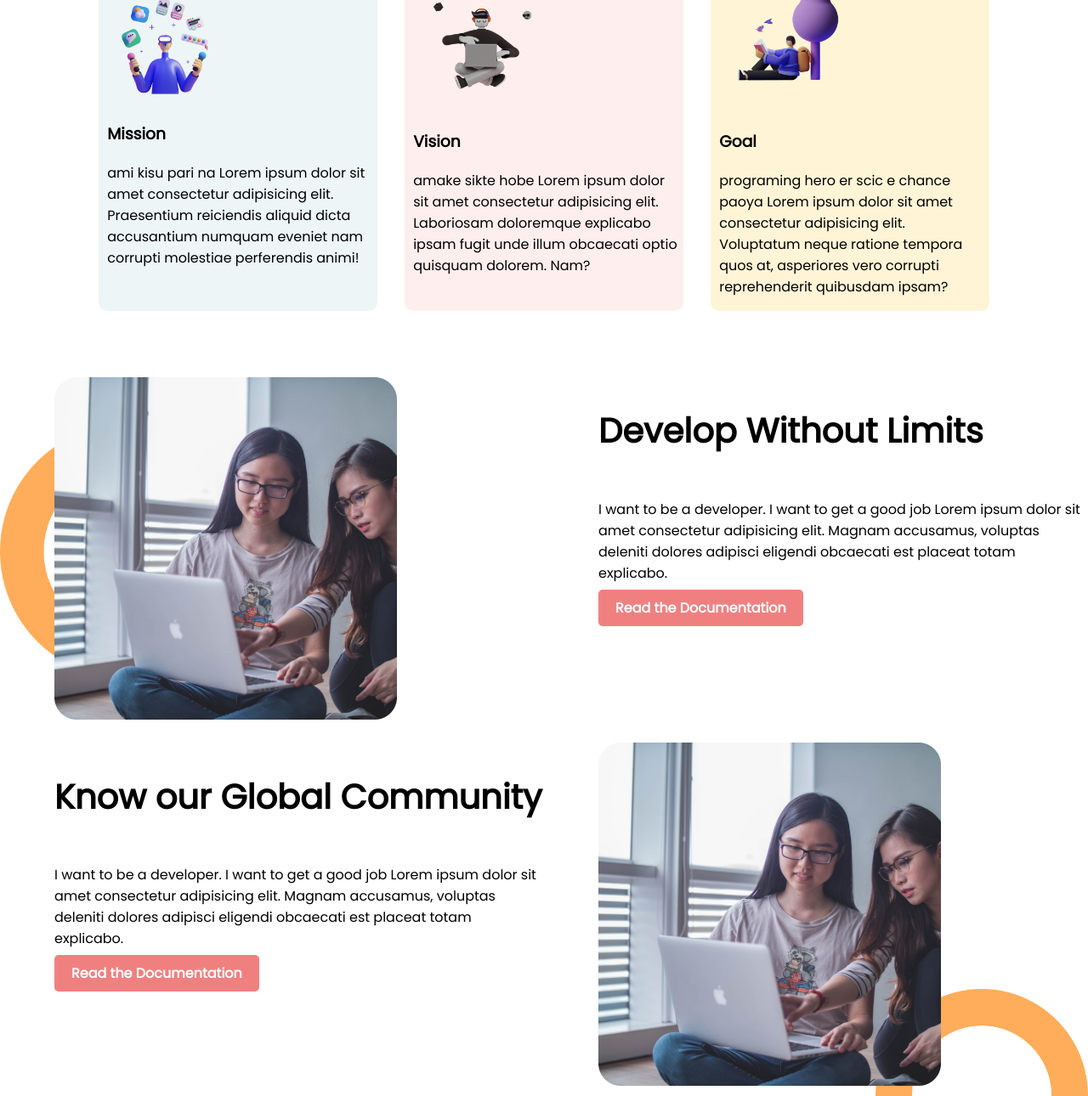
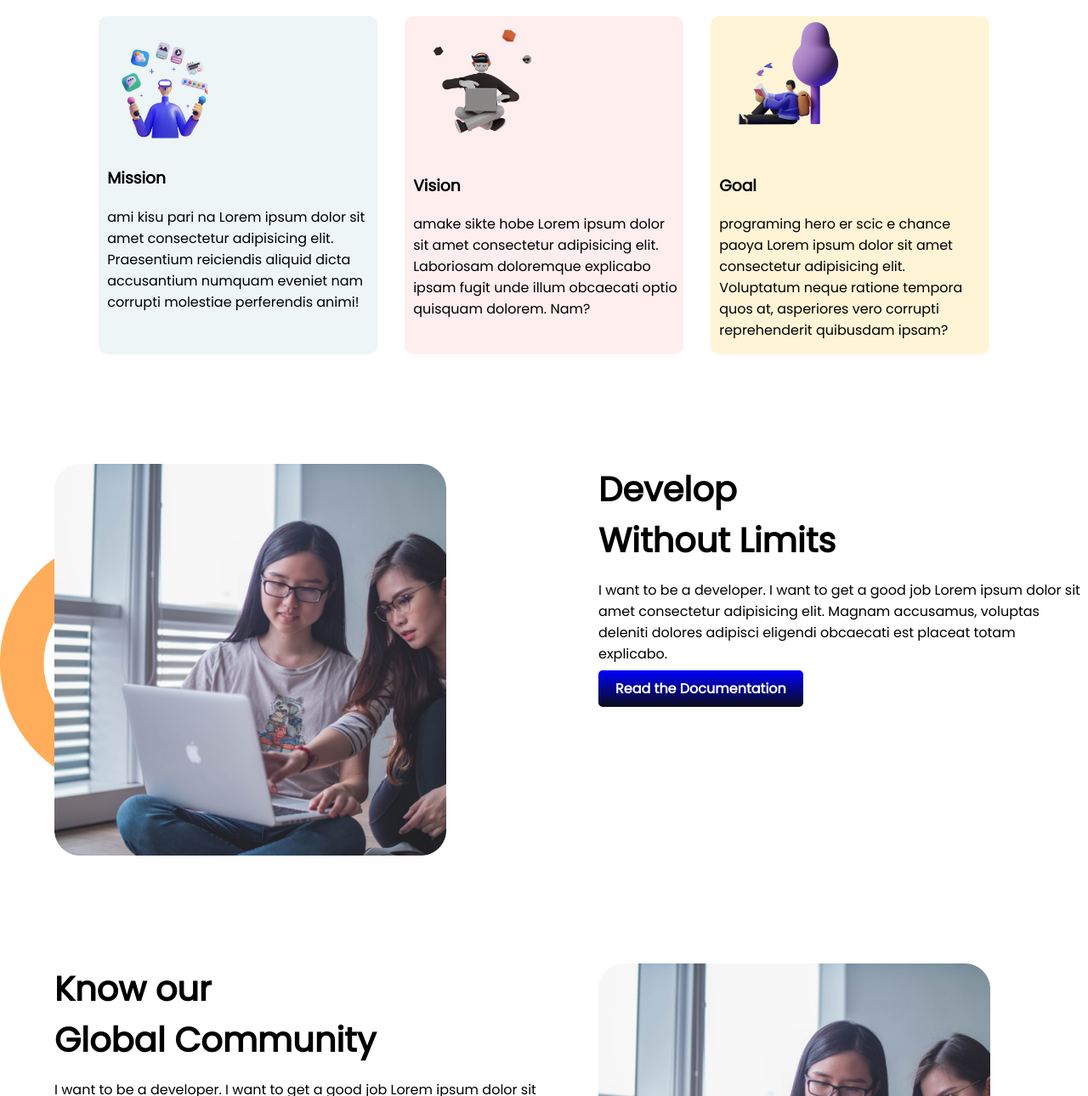
Before and after one commit to ArafathRumman/Personal-Website-2022, a plain HTML site: page index.html in a window 1280 px wide. Shown: the part 551-1841 px from the top of the page at 85% size. Drawn offline with Linux system fonts and the light colour scheme.

Commit message:
color and some class add

```diff
--- a/assets/css/style.css
+++ b/assets/css/style.css
@@ -19,18 +19,23 @@ h2 {
   margin: 10px 0px;
 }
 .half-width img {
-  width: 70%;
+  width: 80%;
 }
 .half-width a {
   text-decoration: none;
   padding: 10px 20px;
   color: white;
   font-weight: 700;
-  background-color: lightcoral;
+  background-image: linear-gradient(blue, #0b0d17);
   border-radius: 5px;
 }
+
+.only-for-heading-margin {
+  margin-top: 0px;
+  margin-bottom: 0px;
+}
 .color-text {
-  color: coral;
+  color: royalblue;
 }
 .heading {
   display: flex;
@@ -40,9 +45,9 @@ h2 {
 }
 
 .vertical-line {
-  border-left: 5px solid lightcoral;
-  height: 150px;
-  margin-top: 63px;
+  border-left: 5px solid blue;
+  height: 113px;
+  margin-top: 62px;
   border-radius: 10px;
   outline: auto;
   outline-style: none;
@@ -77,7 +82,7 @@ h2 {
   width: 50%;
 }
 .Develop-Without-Limit {
-  margin-top: 500px;
+  margin-top: 550px;
   background-image: url(/assets/images/shapes/shape-1.png);
   background-position: left;
   background-repeat: no-repeat;
@@ -89,6 +94,7 @@ h2 {
   background-position: right 300px;
   background-repeat: no-repeat;
   background-size: 250px;
+  margin-top: 100px;
 }
 .footer {
   background-color: #0b0d17;
--- a/index.html
+++ b/index.html
@@ -20,7 +20,7 @@
                 <div class="vertical-line"></div>
                 <div class="heading-style">
                     <h1>Stay Focused on</h1>
-                    <h1><span class="color-text">Mission 2022</span> </h1>
+                    <h1 class="only-for-heading-margin"><span class="color-text">Mission 2022</span> </h1>
                 </div>
 
             </div>
@@ -64,7 +64,8 @@
         <div class="half-width">
             <div class="heading">
                 <div class="heading-style">
-                    <h2>Develop Without Limits</h2>
+                    <h2 class="only-for-heading-margin">Develop</h2>
+                    <h2 class="only-for-heading-margin">Without Limits</h2>
                 </div>
             </div>
             <p>I want to be a developer. I want to get a good job Lorem ipsum dolor sit amet consectetur adipisicing elit. Magnam accusamus, voluptas deleniti dolores adipisci eligendi obcaecati est placeat totam explicabo. </p>
@@ -77,7 +78,8 @@
         <div class="half-width">
             <div class="heading">
                 <div class="heading-style">
-                    <h2>Know our Global Community</h2>
+                    <h2 class="only-for-heading-margin">Know our</h2>
+                    <h2 class="only-for-heading-margin">Global Community</h2>
                 </div>
             </div>
             <p>I want to be a developer. I want to get a good job Lorem ipsum dolor sit amet consectetur adipisicing elit. Magnam accusamus, voluptas deleniti dolores adipisci eligendi obcaecati est placeat totam explicabo. </p>
```
